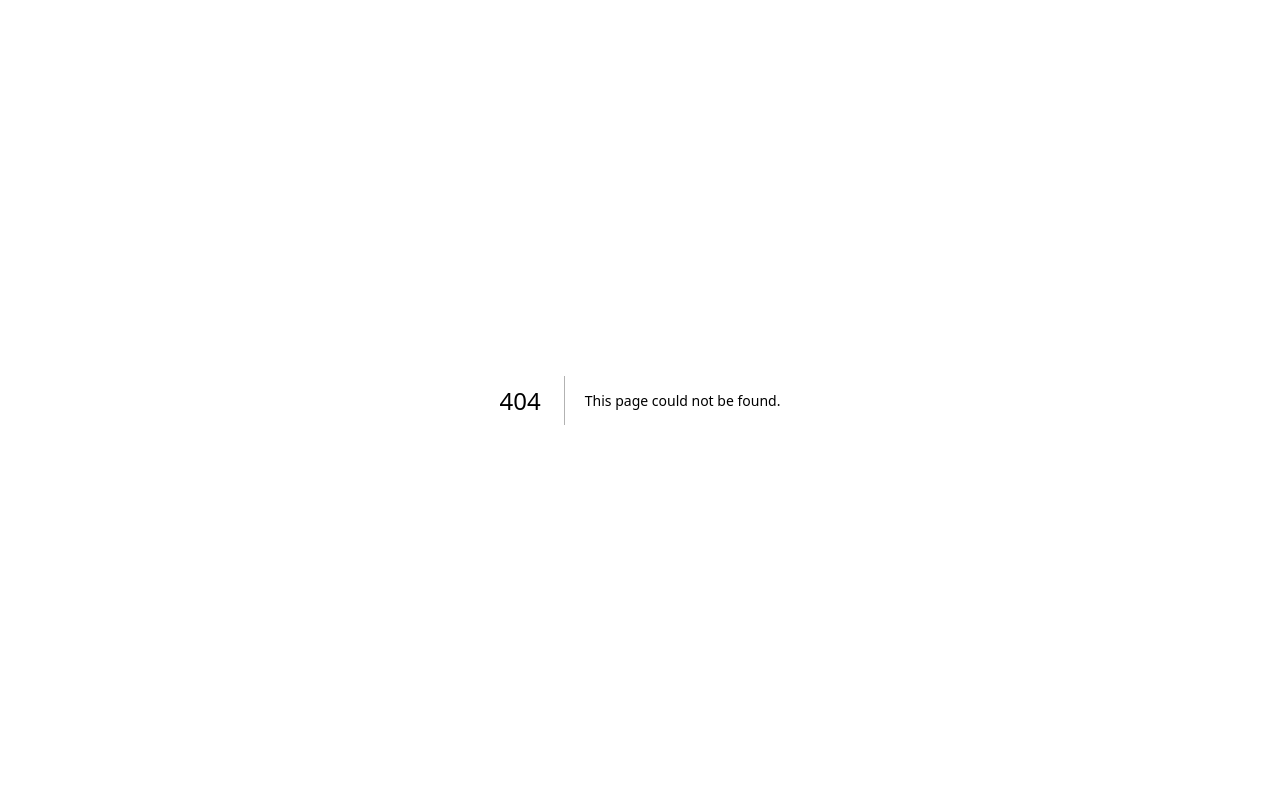
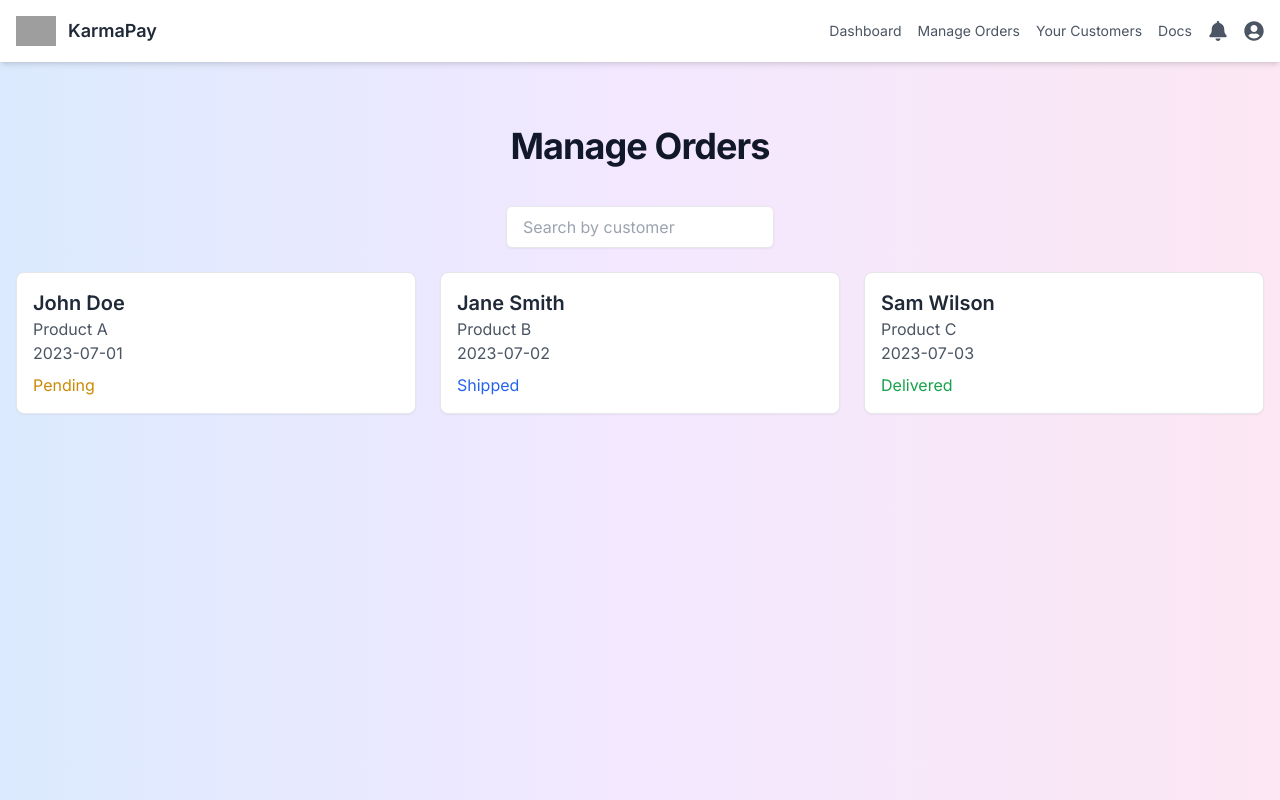
Before and after one commit to MelloB1989/karmapay-2.0, a Next.js app: page /manage-orders in a window 1280 px wide. Before the commit this address had no page. Built offline with nearby package versions, Linux system fonts and the light colour scheme; grey boxes are pictures that could not be loaded.

Commit message:
creatded manage-orders page

```diff
--- /dev/null
+++ b/app/manage-orders/manage-orders.tsx
@@ -0,0 +1,54 @@
+"use client";
+
+import { useState } from "react";
+import Navbar from "@/components/Navbar/Navbar";
+
+const orders = [
+  { id: 1, customer: "John Doe", product: "Product A", status: "Pending", date: "2023-07-01" },
+  { id: 2, customer: "Jane Smith", product: "Product B", status: "Shipped", date: "2023-07-02" },
+  { id: 3, customer: "Sam Wilson", product: "Product C", status: "Delivered", date: "2023-07-03" },
+  // Add more orders as needed
+];
+
+export default function ManageOrders() {
+  const [searchTerm, setSearchTerm] = useState("");
+
+  const filteredOrders = orders.filter((order) =>
+    order.customer.toLowerCase().includes(searchTerm.toLowerCase())
+  );
+
+  return (
+    <div className="bg-gray-100 min-h-screen bg-gradient-to-r from-blue-100 via-purple-100 to-pink-100">
+      <Navbar />
+      <div className="container mx-auto px-4 py-16">
+        <h1 className="text-4xl font-bold tracking-tight text-gray-900 text-center">
+          Manage Orders
+        </h1>
+        <div className="mt-10 flex justify-center">
+          <input
+            type="text"
+            placeholder="Search by customer"
+            className="border rounded-md px-4 py-2 shadow-sm focus:ring-indigo-500 focus:border-indigo-500"
+            value={searchTerm}
+            onChange={(e) => setSearchTerm(e.target.value)}
+          />
+        </div>
+        <div className="mt-6 grid grid-cols-1 gap-6 sm:grid-cols-2 lg:grid-cols-3">
+          {filteredOrders.map((order) => (
+            <div
+              key={order.id}
+              className="relative p-4 border rounded-lg shadow-sm bg-white hover:shadow-md transition-shadow duration-300 ease-in-out"
+            >
+              <h2 className="text-xl font-semibold text-gray-800">{order.customer}</h2>
+              <p className="text-gray-600">{order.product}</p>
+              <p className="text-gray-600">{order.date}</p>
+              <p className={`mt-2 ${order.status === "Delivered" ? "text-green-600" : order.status === "Shipped" ? "text-blue-600" : "text-yellow-600"}`}>
+                {order.status}
+              </p>
+            </div>
+          ))}
+        </div>
+      </div>
+    </div>
+  );
+}
--- /dev/null
+++ b/app/manage-orders/page.tsx
@@ -0,0 +1,8 @@
+import React from 'react'
+import ManageOrders from './manage-orders'
+
+export default function page() {
+  return (
+    <ManageOrders/>
+  )
+}
```
